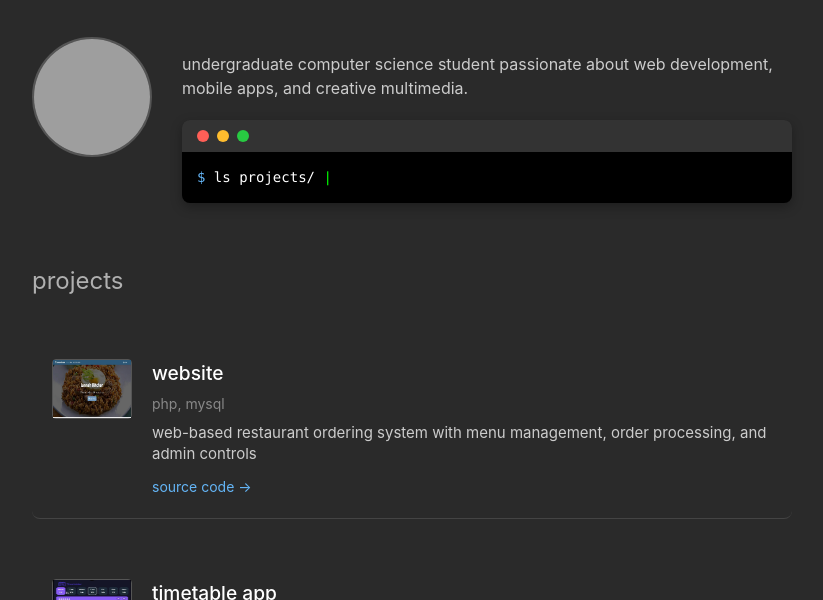
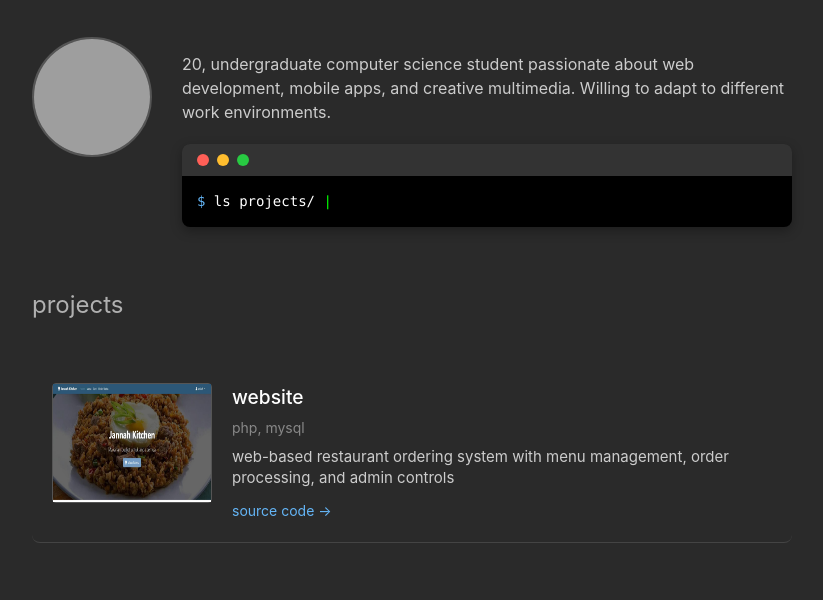
Before and after one commit to izzulirfan16/izzul.github.io, a plain HTML site: page index.html in a window 1280 px wide. Shown: the part 123-723 px from the top of the page, without its empty margins (228-1051 px from the left). Drawn offline with Linux system fonts and the light colour scheme; grey boxes are pictures that could not be loaded.

Commit message:
Update index.html

```diff
--- a/index.html
+++ b/index.html
@@ -192,8 +192,8 @@
         }
 
         .project-thumbnail {
-            width: 80px;
-            height: 60px;
+            width: 160px;
+            height: 120px;
             background: #404040;
             border: 1px solid #555;
             border-radius: 4px;
@@ -413,7 +413,7 @@
                 <img src="profile.jpg" alt="Izzul Irfan" style="width:100%; height:100%; border-radius:50%;">
             </div>
             <div class="profile-text">
-                <p>undergraduate computer science student passionate about web development, mobile apps, and creative multimedia.</p>
+                <p>20, undergraduate computer science student passionate about web development, mobile apps, and creative multimedia. Willing to adapt to different work environments.</p>
                 <div class="terminal">
                     <div class="terminal-header">
                         <div class="terminal-buttons">
```
